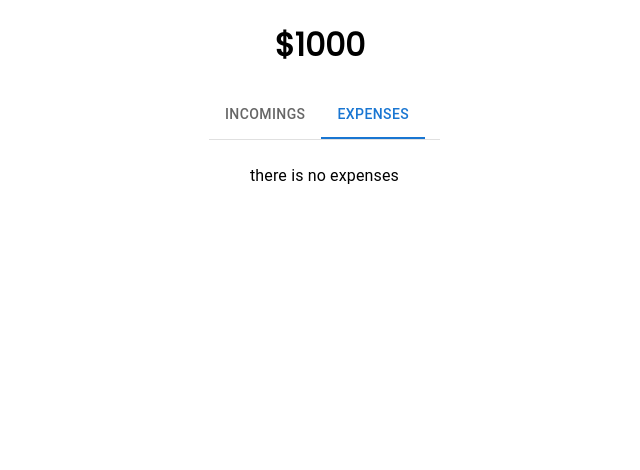
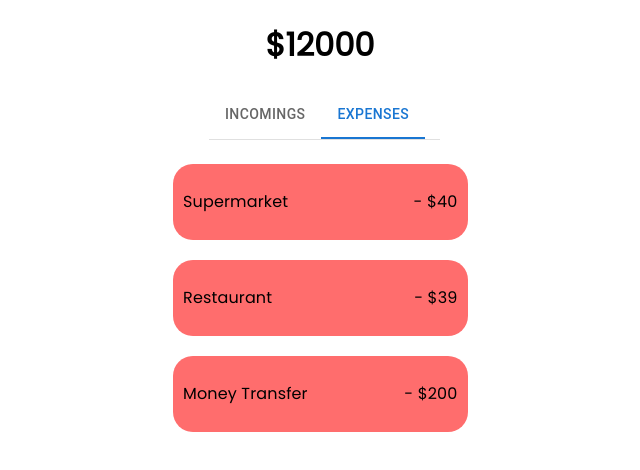
Before and after one commit to SerhatPolat/fintech-web-app, a React (Create React App) app: page / in a window 1280 px wide. Both pictures are taken after a click on the tab "EXPENSES". Shown: the top 470 px of the page, without its empty margins (320-960 px from the left). Built offline with nearby package versions, Linux system fonts and the light colour scheme.

Commit message:
update
incomings and expense components added with data and styles

```diff
--- a/src/App.js
+++ b/src/App.js
@@ -1,10 +1,11 @@
 import "./styles/App.css";
 import BasicTabs from "./components/tabs";
+import Balance from "./components/balance";
 
 function App() {
   return (
     <div className="App">
-      <h1 className="balance">$1000</h1>
+      <h1 className="balance">$12000</h1>
       <BasicTabs></BasicTabs>
     </div>
   );
--- /dev/null
+++ b/src/components/expense/expense.css
@@ -0,0 +1,10 @@
+.redDiv {
+  background-color: rgb(255, 109, 109);
+  width: 150%;
+  margin-left: -60px;
+  border-radius: 20px;
+  display: flex;
+  justify-content: space-between;
+  padding: 10px;
+  margin-bottom: 20px;
+}
--- /dev/null
+++ b/src/components/expense/expense.js
@@ -0,0 +1,12 @@
+import React from "react";
+import "./expense.css";
+
+export default function ExpenseDiv(props) {
+  const { expense } = props;
+  return (
+    <div className="redDiv">
+      <p className="expenseName">{expense.name}</p>
+      <p className="expenseAmount">- ${expense.amount}</p>
+    </div>
+  );
+}
--- /dev/null
+++ b/src/components/expense/expenseData.js
@@ -0,0 +1,21 @@
+const expenseData = {
+  expenses: [
+    {
+      id: 1,
+      name: "Supermarket",
+      amount: 40,
+    },
+    {
+      id: 2,
+      name: "Restaurant",
+      amount: 39,
+    },
+    {
+      id: 3,
+      name: "Money Transfer",
+      amount: 200,
+    },
+  ],
+};
+
+export default expenseData;
--- /dev/null
+++ b/src/components/incoming/incoming.css
@@ -0,0 +1,10 @@
+.greenDiv {
+  background-color: rgb(123, 255, 211);
+  width: 150%;
+  margin-left: -60px;
+  border-radius: 20px;
+  display: flex;
+  justify-content: space-between;
+  padding: 10px;
+  margin-bottom: 20px;
+}
--- /dev/null
+++ b/src/components/incoming/incoming.js
@@ -0,0 +1,12 @@
+import React from "react";
+import "./incoming.css";
+
+export default function IncomingDiv(props) {
+  const { incoming } = props;
+  return (
+    <div className="greenDiv">
+      <p className="incomingName">{incoming.name}</p>
+      <p className="incomingAmount">+ ${incoming.amount}</p>
+    </div>
+  );
+}
--- /dev/null
+++ b/src/components/incoming/incomingData.js
@@ -0,0 +1,16 @@
+const incomingData = {
+  incomings: [
+    {
+      id: 1,
+      name: "Salary",
+      amount: 8000,
+    },
+    {
+      id: 2,
+      name: "Freelance job income",
+      amount: 4000,
+    },
+  ],
+};
+
+export default incomingData;
--- a/src/components/tabs.js
+++ b/src/components/tabs.js
@@ -4,6 +4,10 @@ import Tabs from "@mui/material/Tabs";
 import Tab from "@mui/material/Tab";
 import Typography from "@mui/material/Typography";
 import Box from "@mui/material/Box";
+import IncomingDiv from "./incoming/incoming";
+import incomingData from "./incoming/incomingData";
+import ExpenseDiv from "./expense/expense";
+import expenseData from "./expense/expenseData";
 
 function TabPanel(props) {
   const { children, value, index, ...other } = props;
@@ -39,6 +43,8 @@ function a11yProps(index) {
 }
 
 export default function BasicTabs() {
+  const { incomings } = incomingData;
+  const { expenses } = expenseData;
   const [value, setValue] = React.useState(0);
 
   const handleChange = (event, newValue) => {
@@ -58,10 +64,14 @@ export default function BasicTabs() {
         </Tabs>
       </Box>
       <TabPanel value={value} index={0}>
-        there is no incomings
+        {incomings.map((incoming) => (
+          <IncomingDiv key={incoming.id} incoming={incoming}></IncomingDiv>
+        ))}
       </TabPanel>
       <TabPanel value={value} index={1}>
-        there is no expenses
+        {expenses.map((expense) => (
+          <ExpenseDiv key={expense.id} expense={expense}></ExpenseDiv>
+        ))}
       </TabPanel>
     </Box>
   );
```
